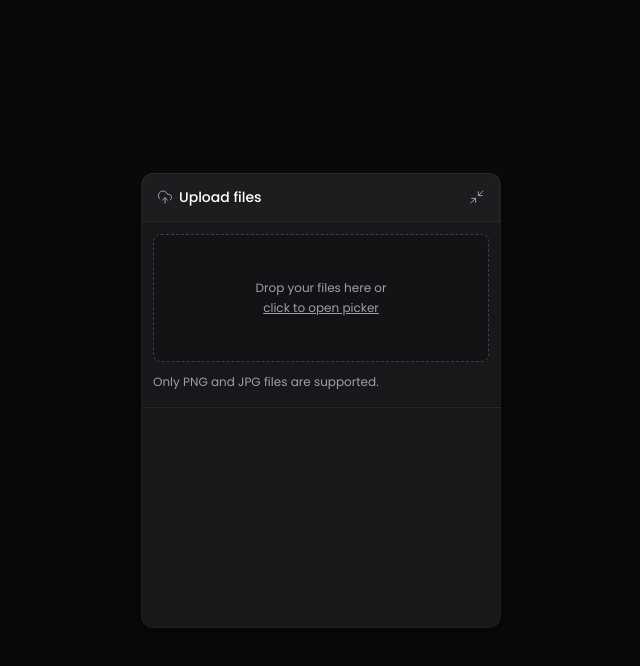
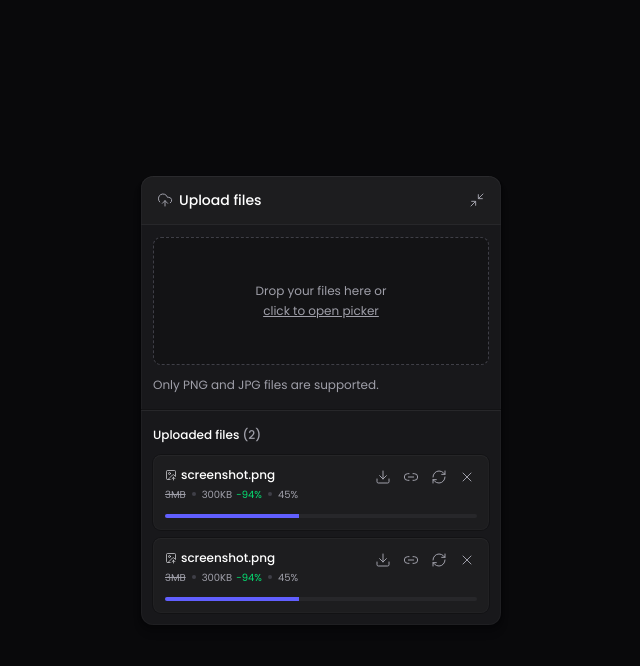
Before and after one commit to brunofhorn/upload-web, a React (Vite) app: page / in a window 1280 px wide. Both pictures are taken after a click on the button "Upload files". Shown: the top 666 px of the page, without its empty margins (319-959 px from the left). Built offline with nearby package versions, Linux system fonts and the light colour scheme.

Commit message:
feat: add uploaded files list

```diff
--- a/package.json
+++ b/package.json
@@ -11,6 +11,7 @@
   },
   "dependencies": {
     "@radix-ui/react-collapsible": "^1.1.11",
+    "@radix-ui/react-progress": "^1.1.7",
     "@tailwindcss/vite": "^4.1.11",
     "lucide-react": "^0.525.0",
     "react": "^19.1.0",
--- /dev/null
+++ b/src/components/upload-widget-upload-item.tsx
@@ -0,0 +1,53 @@
+import { Download, ImageUp, Link2, RefreshCw, X } from "lucide-react";
+import { Button } from "./ui/button";
+import * as Progress from '@radix-ui/react-progress'
+
+export function UploadWidgetUploadItem(){
+    return(
+        <div className="p-3 rounded-lg flex flex-col gap-3 shadow-shape-content bg-white-opacity-2 relative overflow-hidden">
+            <div className="flex flex-col gap-1">
+                <span className="text-xs font-medium flex items-center gap-1">
+                    <ImageUp className="size-3 text-zinc-300" strokeWidth={1.5} />
+                    <span>screenshot.png</span>
+                </span>
+
+                <span className="text-tiny text-zinc-400 flex gap-1.5 items-center">
+                    <span className="line-through">3MB</span>
+                    <div className="size-1 rounded-full bg-zinc-700" />
+                    <span>
+                        300KB
+                        <span className="text-green-400 ml-1">-94%</span>
+                    </span>
+                    <div className="size-1 rounded-full bg-zinc-700" />
+                    <span>45%</span>
+                </span>
+            </div>
+
+            <Progress.Root className="bg-zinc-800 rounded-full h-1 overflow-hidden">
+                <Progress.Indicator className="bg-indigo-500 h-1" style={{width: '43%'}} />
+            </Progress.Root>
+
+            <div className="absolute top-2.5 right-2.5 flex items-center gap-1">
+                <Button size="icon-sm">
+                    <Download className="size-4" strokeWidth={1.5} />
+                    <span className="sr-only">Download compressed image</span>
+                </Button>
+
+                <Button size="icon-sm">
+                    <Link2 className="size-4" strokeWidth={1.5} />
+                    <span className="sr-only">Copy remote URL</span>
+                </Button>
+
+                <Button size="icon-sm">
+                    <RefreshCw className="size-4" strokeWidth={1.5} />
+                    <span className="sr-only">Retry upload</span>
+                </Button>
+
+                <Button size="icon-sm">
+                    <X className="size-4" strokeWidth={1.5} />
+                    <span className="sr-only">Cancel upload</span>
+                </Button>
+            </div>
+        </div>
+    )
+}
--- a/src/components/upload-widget-upload-list.tsx
+++ b/src/components/upload-widget-upload-list.tsx
@@ -1,7 +1,14 @@
-export function UploadWidgetUploadList(){
+import { UploadWidgetUploadItem } from "./upload-widget-upload-item";
+
+export function UploadWidgetUploadList() {
     return (
-        <div className="px-3 h-48">
+        <div className="px-3 flex flex-col gap-3">
+            <span className="text-xs font-medium">Uploaded files{' '}<span className="text-zinc-400">(2)</span></span>
 
+            <div className="flex flex-col gap-2">
+                <UploadWidgetUploadItem />
+                <UploadWidgetUploadItem />
+            </div>
         </div>
     )
 }
--- a/src/index.css
+++ b/src/index.css
@@ -15,6 +15,7 @@
   --default-font-family: Poppins, 'sans-serif';
   --font-poppins: Poppins, "sans-serif";
   --font-body: Poppins, sans-serif;
+  --text-tiny: 0.625rem;
   --shadow-shape: 0px 8px 8px rgba(0, 0, 0, 0.1), 0px 4px 4px rgba(0, 0, 0, 0.1), 0px 2px 2px rgba(0, 0, 0, 0.1), 0px 0px 0px 1px rgba(0, 0, 0, 0.1), inset 0px 0px 0px 1px rgba(255, 255, 255, 0.03), inset 0px 1px 0px rgba(255, 255, 255, 0.03);
   --shadow-shape-content: 0px 0px 0px 1px rgba(0, 0, 0, 0.25), inset 0px 1px 0px rgba(255, 255, 255, 0.02), inset 0px 0px 0px 1px rgba(255, 255, 255, 0.02);
   --color-white-opacity-2: #FFFFFF05;
```
Also changed, not shown: 1 other file (tests, documents, lock files or other folders).
